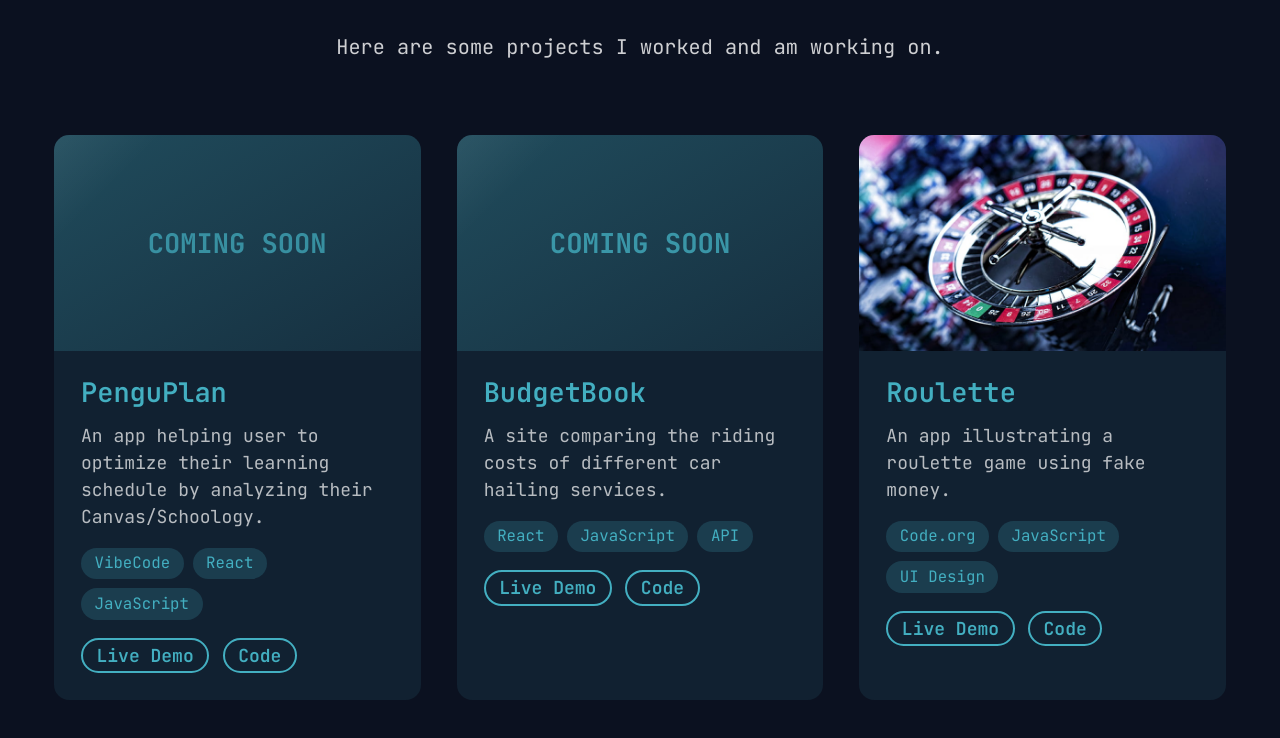
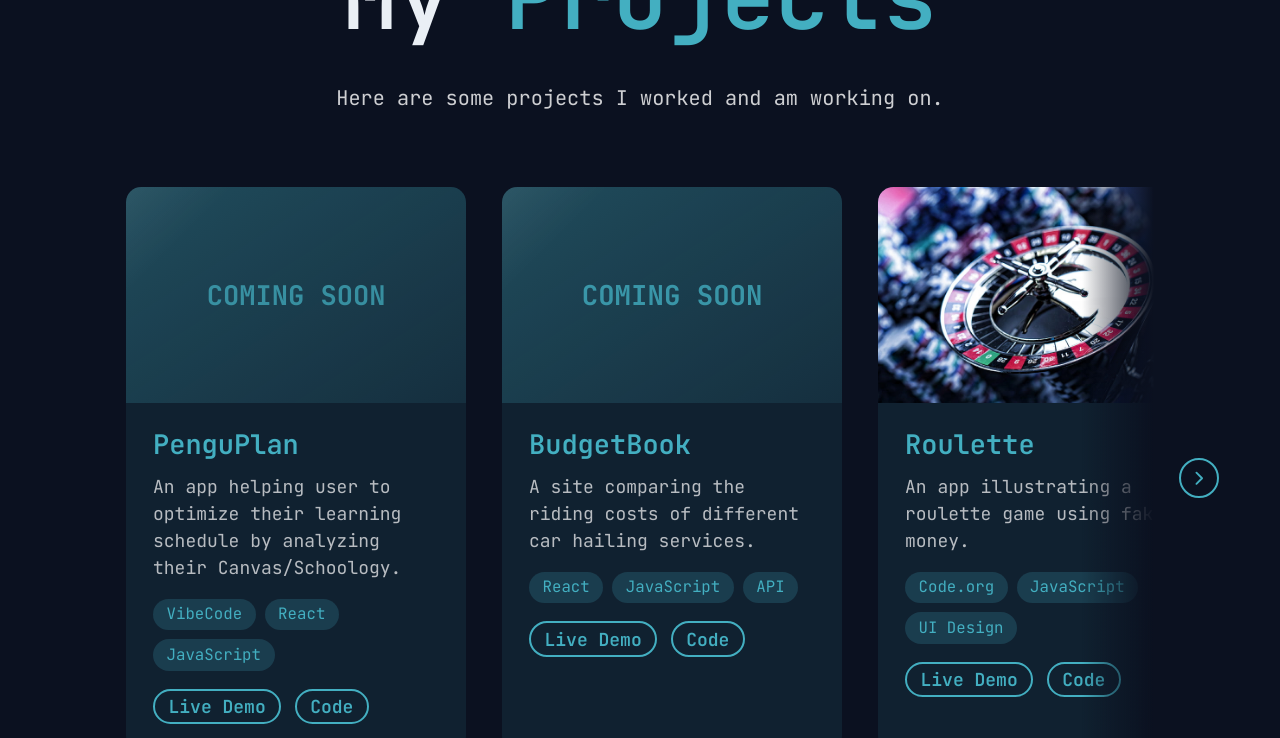
Before and after one commit to minhmai7/minh-portfolio, a Next.js app: page / in a window 1280 px wide. Shown: the part 1940-2678 px from the top of the page. Built offline with nearby package versions, Linux system fonts and the light colour scheme.

Commit message:
Update Personal Info + Projects

```diff
--- a/app/globals.css
+++ b/app/globals.css
@@ -224,3 +224,13 @@
     max-width: 1400px;
   }
 }
+
+/* Utilities */
+.no-scrollbar {
+  -ms-overflow-style: none; /* IE and Edge */
+  scrollbar-width: none; /* Firefox */
+}
+
+.no-scrollbar::-webkit-scrollbar {
+  display: none; /* Chrome, Safari, Opera */
+}
--- /dev/null
+++ b/app/not-found.jsx
@@ -0,0 +1,10 @@
+export default function NotFound() {
+  return (
+    <div className="min-h-screen bg-background text-foreground flex items-center justify-center px-4">
+      <div className="text-center space-y-4">
+        <h1 className="h2">404</h1>
+        <p className="text-white/80">This page could not be found.</p>
+      </div>
+    </div>
+  );
+}
--- a/components/sections/AboutSection.jsx
+++ b/components/sections/AboutSection.jsx
@@ -52,7 +52,7 @@ const AboutSection = () => {
               <h2 className="text-2xl font-semibold text-accent mb-6">Background</h2>
               <div className="bg-accent/10 p-5 rounded-lg space-y-4">
                 <p className="text-white/80 text-sm leading-relaxed">
-                  First-year student at UW Bothell planning to major in CSSE and Data Science.
+                  First-year student at UW Bothell majoring in CSSE: Information Assurance and Cybersecurity & Data Visualization.
                 </p>
                 <p className="text-white/70 text-sm leading-relaxed">
                   Looking for internships to grow my skills and contribute to meaningful projects.
@@ -68,7 +68,7 @@ const AboutSection = () => {
               <div className="space-y-3">
                 <div className="bg-accent/10 p-4 rounded-lg">
                   <h3 className="text-sm font-semibold text-accent mb-1">University of Washington, Bothell</h3>
-                  <p className="text-white/70 text-sm">Pre-Major</p>
+                  <p className="text-white/70 text-sm">CSSE: IAC & Data Visualization</p>
                   <p className="text-white/60 text-xs">Expected Graduation: 2029</p>
                 </div>
                 <div className="bg-accent/10 p-4 rounded-lg">
--- a/components/sections/ProjectsSection.jsx
+++ b/components/sections/ProjectsSection.jsx
@@ -1,8 +1,72 @@
-import { motion } from "framer-motion";
+"use client";
+
+import { useCallback, useEffect, useMemo, useRef, useState } from "react";
+import { AnimatePresence, motion } from "framer-motion";
 import { Button } from "@/components/ui/button";
 import { animations } from "@/lib/animations";
+import { ChevronLeft, ChevronRight } from "lucide-react";
 
 const ProjectsSection = () => {
+  const scrollerRef = useRef(null);
+  const [canScrollLeft, setCanScrollLeft] = useState(false);
+  const [canScrollRight, setCanScrollRight] = useState(false);
+
+  const cardClassName = useMemo(() => {
+    return "group flex-none w-[340px] bg-accent/10 rounded-xl overflow-hidden hover:bg-accent/20 transition-all duration-500 hover:shadow-2xl hover:shadow-accent/20";
+  }, []);
+
+  const updateScrollState = useCallback(() => {
+    const scroller = scrollerRef.current;
+    if (!scroller) return;
+
+    const maxScrollLeft = scroller.scrollWidth - scroller.clientWidth;
+    const current = scroller.scrollLeft;
+    const epsilon = 2;
+
+    setCanScrollLeft(current > epsilon);
+    setCanScrollRight(current < maxScrollLeft - epsilon);
+  }, []);
+
+  const scrollByAmount = useCallback((direction) => {
+    const scroller = scrollerRef.current;
+    if (!scroller) return;
+
+    const amount = Math.max(280, Math.floor(scroller.clientWidth * 0.85));
+    scroller.scrollBy({ left: direction * amount, behavior: "smooth" });
+  }, []);
+
+  const handleScrollerKeyDown = useCallback((e) => {
+    if (e.key === "ArrowLeft") {
+      e.preventDefault();
+      scrollByAmount(-1);
+    }
+    if (e.key === "ArrowRight") {
+      e.preventDefault();
+      scrollByAmount(1);
+    }
+  }, [scrollByAmount]);
+
+  useEffect(() => {
+    const scroller = scrollerRef.current;
+    if (!scroller) return;
+
+    let rafId = 0;
+    const onScroll = () => {
+      cancelAnimationFrame(rafId);
+      rafId = requestAnimationFrame(updateScrollState);
+    };
+
+    updateScrollState();
+    scroller.addEventListener("scroll", onScroll, { passive: true });
+    window.addEventListener("resize", updateScrollState);
+
+    return () => {
+      cancelAnimationFrame(rafId);
+      scroller.removeEventListener("scroll", onScroll);
+      window.removeEventListener("resize", updateScrollState);
+    };
+  }, [updateScrollState]);
+
   return (
     <motion.section
       id="projects-section"
@@ -51,7 +115,7 @@ const ProjectsSection = () => {
           </motion.div>
 
           <motion.div
-            className="grid md:grid-cols-2 lg:grid-cols-3 gap-8"
+            className="relative"
             initial={{ opacity: 0 }}
             whileInView={{ opacity: 1 }}
             transition={{
@@ -61,8 +125,57 @@ const ProjectsSection = () => {
             }}
             viewport={{ once: true }}
           >
+            <div className="flex items-center gap-4">
+              <div className="w-12 flex justify-center">
+                {canScrollLeft ? (
+                  <Button
+                    type="button"
+                    size="icon"
+                    variant="outline"
+                    aria-label="Scroll projects left"
+                    onClick={() => scrollByAmount(-1)}
+                  >
+                    <ChevronLeft className="size-5" />
+                  </Button>
+                ) : null}
+              </div>
+
+              <div className="relative flex-1 overflow-hidden">
+                <AnimatePresence initial={false}>
+                  {canScrollLeft ? (
+                    <motion.div
+                      key="fade-left"
+                      initial={{ opacity: 0 }}
+                      animate={{ opacity: 1 }}
+                      exit={{ opacity: 0 }}
+                      transition={{ duration: 0.25 }}
+                      className="pointer-events-none absolute left-0 top-0 h-full w-16 bg-gradient-to-r from-background to-transparent z-10"
+                    />
+                  ) : null}
+                </AnimatePresence>
+
+                <AnimatePresence initial={false}>
+                  {canScrollRight ? (
+                    <motion.div
+                      key="fade-right"
+                      initial={{ opacity: 0 }}
+                      animate={{ opacity: 1 }}
+                      exit={{ opacity: 0 }}
+                      transition={{ duration: 0.25 }}
+                      className="pointer-events-none absolute right-0 top-0 h-full w-16 bg-gradient-to-l from-background to-transparent z-10"
+                    />
+                  ) : null}
+                </AnimatePresence>
+
+                <div
+                  ref={scrollerRef}
+                  tabIndex={0}
+                  onKeyDown={handleScrollerKeyDown}
+                  className="no-scrollbar flex gap-8 overflow-x-auto scroll-smooth pb-4 focus:outline-none"
+                  aria-label="Projects scroller"
+                >
             <motion.div
-              className="group bg-accent/10 rounded-xl overflow-hidden hover:bg-accent/20 transition-all duration-500 hover:shadow-2xl hover:shadow-accent/20"
+              className={cardClassName}
               initial={{ opacity: 0, y: 80, scale: 0.9 }}
               whileInView={{ opacity: 1, y: 0, scale: 1 }}
               transition={{ duration: 0.8, delay: 1.0, ease: "easeOut" }}
@@ -146,7 +259,7 @@ const ProjectsSection = () => {
             </motion.div>
 
             <motion.div
-              className="group bg-accent/10 rounded-xl overflow-hidden hover:bg-accent/20 transition-all duration-500 hover:shadow-2xl hover:shadow-accent/20"
+              className={cardClassName}
               initial={{ opacity: 0, y: 80, scale: 0.9 }}
               whileInView={{ opacity: 1, y: 0, scale: 1 }}
               transition={{ duration: 0.8, delay: 1.2, ease: "easeOut" }}
@@ -230,7 +343,7 @@ const ProjectsSection = () => {
             </motion.div>
 
             <motion.div
-              className="group bg-accent/10 rounded-xl overflow-hidden hover:bg-accent/20 transition-all duration-500 hover:shadow-2xl hover:shadow-accent/20"
+              className={cardClassName}
               initial={{ opacity: 0, y: 80, scale: 0.9 }}
               whileInView={{ opacity: 1, y: 0, scale: 1 }}
               transition={{ duration: 0.8, delay: 1.4, ease: "easeOut" }}
@@ -320,6 +433,107 @@ const ProjectsSection = () => {
                 </motion.div>
               </motion.div>
             </motion.div>
+
+            <motion.div
+              className={cardClassName}
+              initial={{ opacity: 0, y: 80, scale: 0.9 }}
+              whileInView={{ opacity: 1, y: 0, scale: 1 }}
+              transition={{ duration: 0.8, delay: 1.6, ease: "easeOut" }}
+              whileHover={{
+                y: -10,
+                transition: { duration: 0.4, ease: "easeOut" }
+              }}
+              viewport={{ once: true }}
+            >
+              <motion.div
+                className="h-48 bg-gradient-to-br from-accent/30 to-accent/10 flex items-center justify-center relative overflow-hidden"
+                whileHover={{ scale: 1.05 }}
+                transition={{ duration: 0.4 }}
+              >
+                <motion.div
+                  className="absolute inset-0 bg-gradient-to-r from-transparent via-white/10 to-transparent"
+                  initial={{ x: "-100%", skewX: -45 }}
+                  whileHover={{ x: "200%" }}
+                  transition={{ duration: 0.8 }}
+                />
+                <motion.span
+                  className="text-2xl font-bold text-accent z-10"
+                  animate={{
+                    scale: [1, 1.05, 1],
+                    opacity: [0.7, 1, 0.7]
+                  }}
+                  transition={{
+                    duration: 2.4,
+                    repeat: Infinity,
+                    ease: "easeInOut"
+                  }}
+                >
+                  COMING SOON
+                </motion.span>
+              </motion.div>
+              <motion.div
+                className="p-6"
+                initial={{ opacity: 0 }}
+                whileInView={{ opacity: 1 }}
+                transition={{ delay: 1.8, duration: 0.6 }}
+                viewport={{ once: true }}
+              >
+                <motion.h3
+                  className="h3 mb-3 text-accent"
+                  whileHover={{ scale: 1.05 }}
+                  transition={{ duration: 0.2 }}
+                >
+                  QodeMe
+                </motion.h3>
+                <motion.p
+                  className="text-white/70 mb-4 group-hover:text-white/90 transition-colors duration-300"
+                  initial={{ opacity: 0, y: 20 }}
+                  whileInView={{ opacity: 1, y: 0 }}
+                  transition={{ delay: 2.0, duration: 0.5 }}
+                  viewport={{ once: true }}
+                >
+                  A quizzing site for practicing coding skills and knowledge.
+                </motion.p>
+                <motion.div
+                  className="flex flex-wrap gap-2 mb-4"
+                  initial={{ opacity: 0, scale: 0.8 }}
+                  whileInView={{ opacity: 1, scale: 1 }}
+                  transition={{ delay: 2.2, duration: 0.5 }}
+                  viewport={{ once: true }}
+                >
+                  <span className="px-3 py-1 bg-accent/20 text-accent text-sm rounded-full hover:bg-accent/30 transition-colors duration-200">In Progress</span>
+                  <span className="px-3 py-1 bg-accent/20 text-accent text-sm rounded-full hover:bg-accent/30 transition-colors duration-200">Web App</span>
+                  <span className="px-3 py-1 bg-accent/20 text-accent text-sm rounded-full hover:bg-accent/30 transition-colors duration-200">Full Stack</span>
+                </motion.div>
+                <motion.div
+                  className="flex gap-3"
+                  initial={{ opacity: 0, y: 20 }}
+                  whileInView={{ opacity: 1, y: 0 }}
+                  transition={{ delay: 2.4, duration: 0.5 }}
+                  viewport={{ once: true }}
+                >
+                  <Button size="sm" variant="outline" className="px-3 py-0.5 hover:scale-105 transition-transform duration-200">Live Demo</Button>
+                  <Button size="sm" variant="outline" className="px-3 py-0.5 hover:scale-105 transition-transform duration-200">Code</Button>
+                </motion.div>
+              </motion.div>
+            </motion.div>
+                </div>
+              </div>
+
+              <div className="w-12 flex justify-center">
+                {canScrollRight ? (
+                  <Button
+                    type="button"
+                    size="icon"
+                    variant="outline"
+                    aria-label="Scroll projects right"
+                    onClick={() => scrollByAmount(1)}
+                  >
+                    <ChevronRight className="size-5" />
+                  </Button>
+                ) : null}
+              </div>
+            </div>
           </motion.div>
         </div>
       </div>
```
